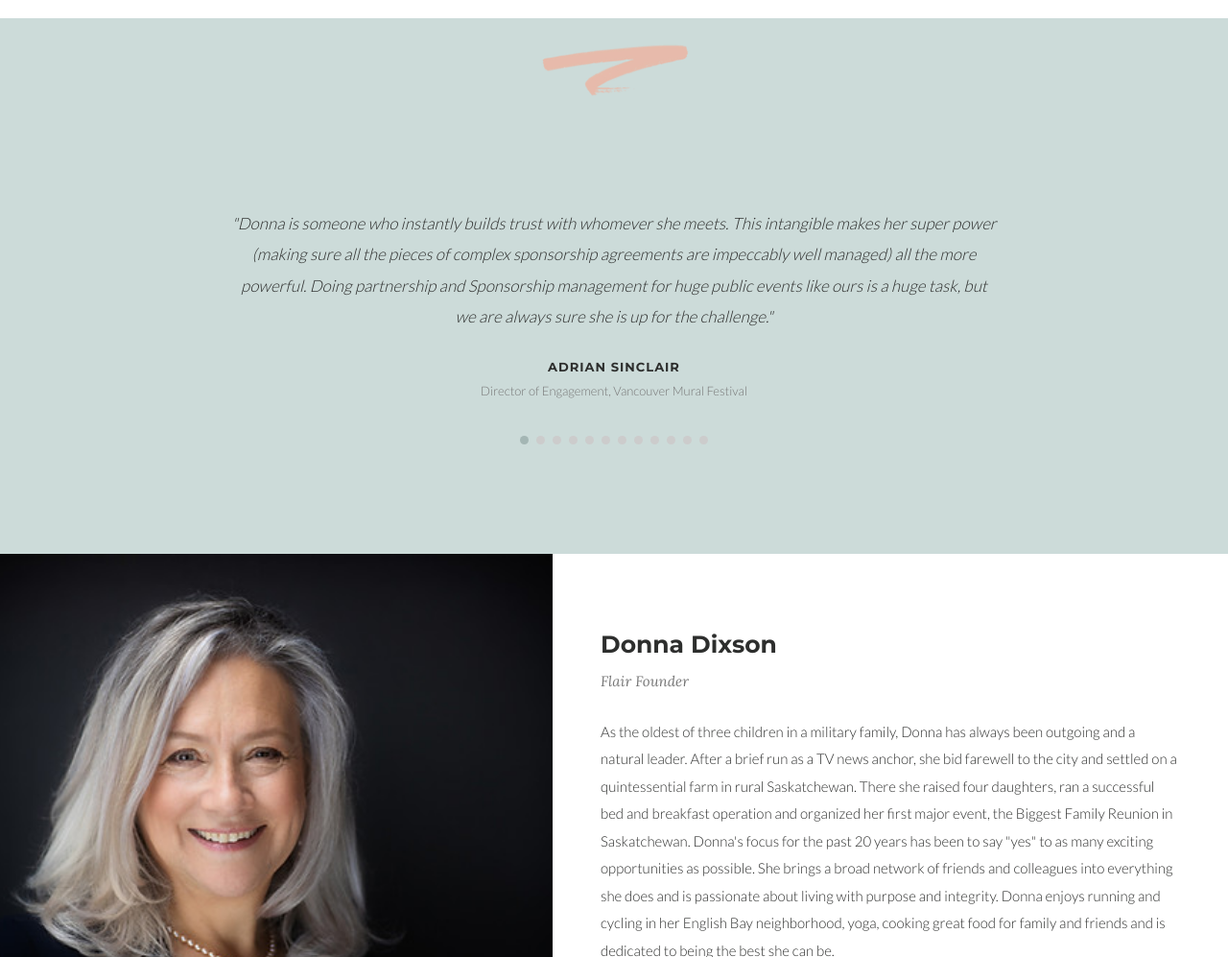
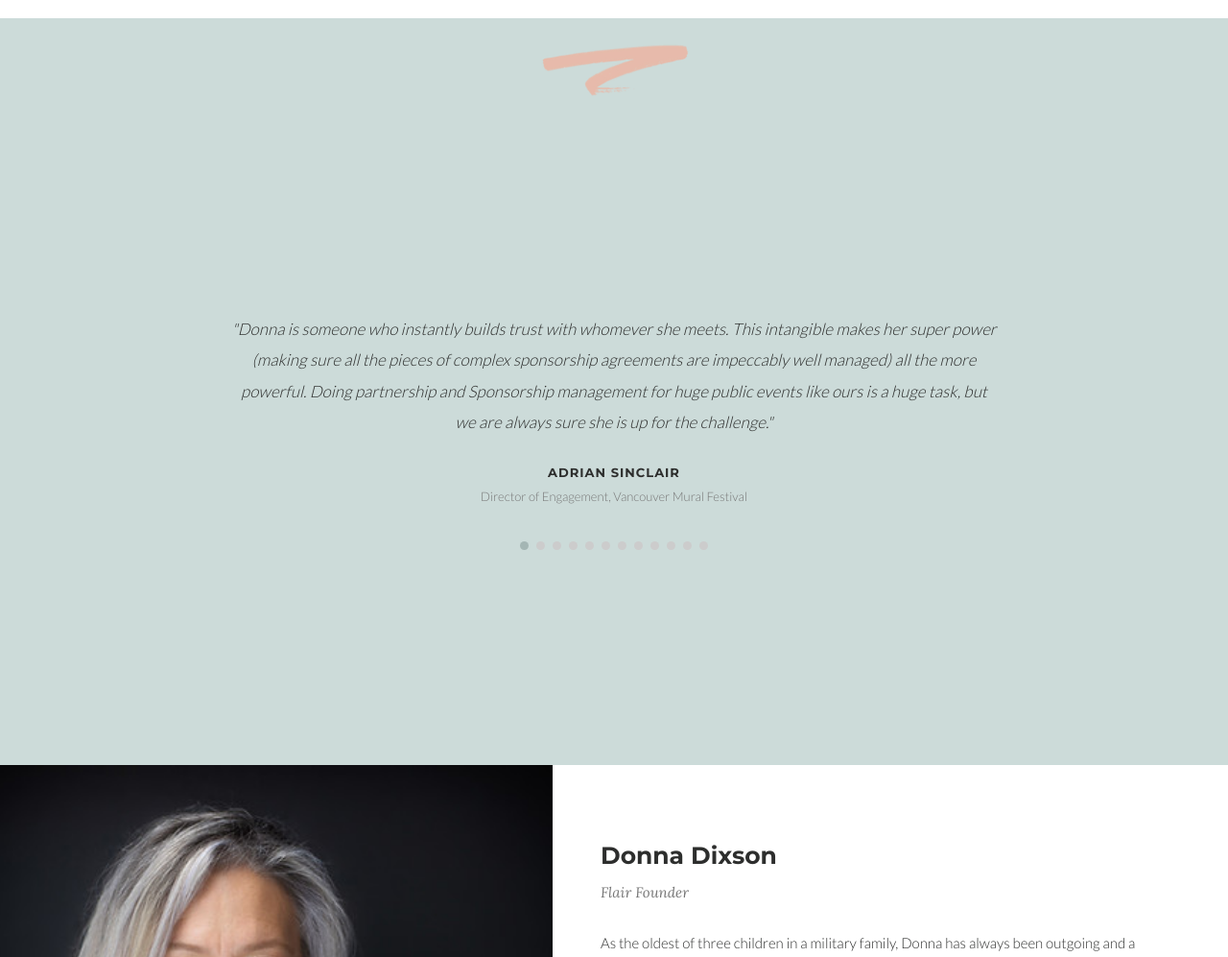
Before and after one commit to anirudhatalmale6-alt/doitwithflair-clone, a plain HTML site: page index.html in a window 1280 px wide. Shown: the part 1800-2797 px from the top of the page at 96% size. Drawn offline with nearby package versions, Linux system fonts and the light colour scheme.

Commit message:
Make testimonials section fill viewport height
Prevents About Donna section from showing when navigating to Testimonials.

Co-Authored-By: Claude Opus 4.6 <noreply@anthropic.com>

```diff
--- a/index.html
+++ b/index.html
@@ -321,6 +321,10 @@ body {
 .testimonials {
   padding: 80px 40px;
   background: #CCDBD9;
+  min-height: calc(100vh - 140px);
+  display: flex;
+  align-items: center;
+  justify-content: center;
 }
 .testimonials-inner {
   max-width: 800px;
```
